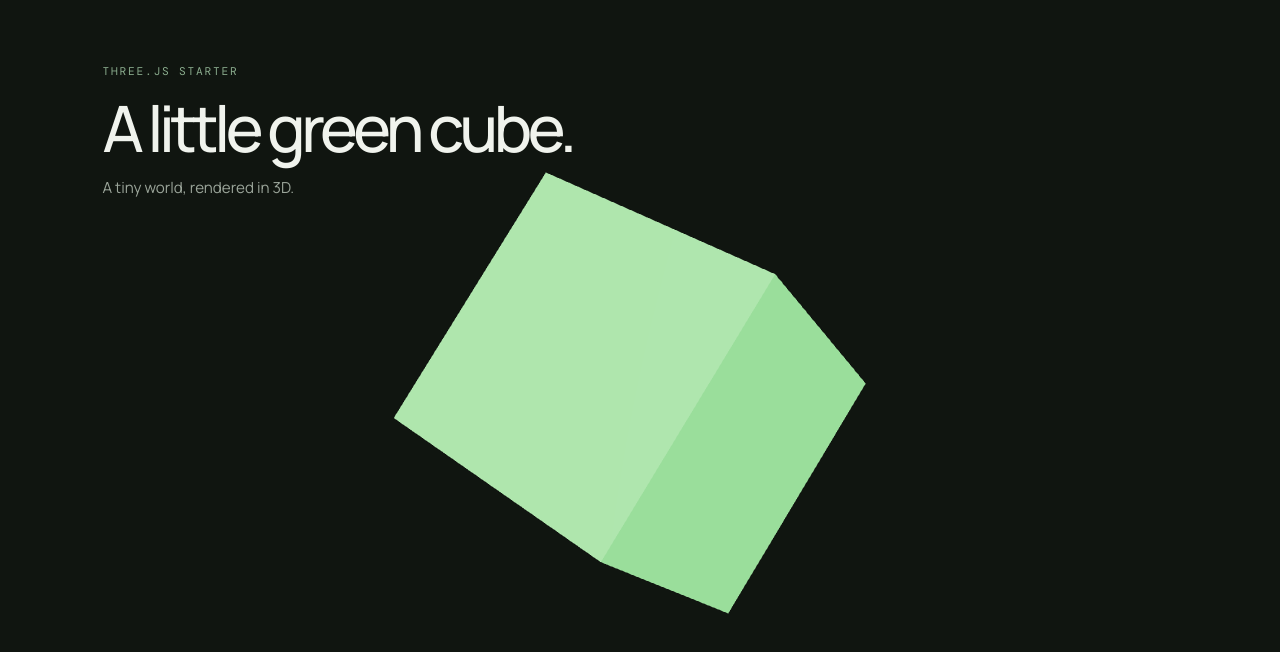
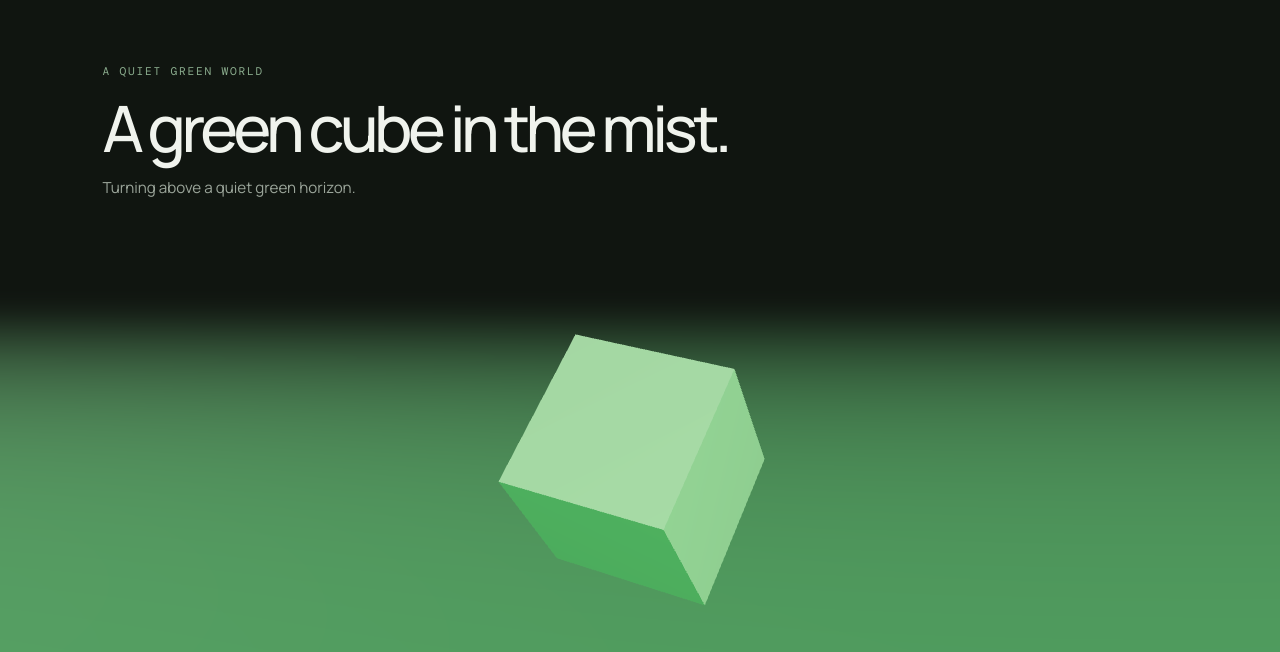
Before and after one commit to r0996908/BabysitterEnMan, a website built with Vite: page index.html in a window 1280 px wide. Built offline with nearby package versions, Linux system fonts and the light colour scheme; animation ran at ten frames a second.

Commit message:
feat: update project documentation and enhance scene with fog and ground

```diff
--- a/index.html
+++ b/index.html
@@ -9,11 +9,11 @@
   <body>
     <main class="scene">
       <div class="caption">
-        <p class="eyebrow">THREE.JS STARTER</p>
-        <h1>A little green cube.</h1>
-        <p class="hint">A tiny world, rendered in 3D.</p>
+        <p class="eyebrow">A QUIET GREEN WORLD</p>
+        <h1>A green cube in the mist.</h1>
+        <p class="hint">Turning above a quiet green horizon.</p>
       </div>
-      <div id="canvas-container" aria-label="A softly lit green 3D cube"></div>
+      <div id="canvas-container" aria-label="A rotating green cube above a softly lit ground fading into mist at the horizon"></div>
     </main>
     <script type="module" src="/src/main.js"></script>
   </body>
--- a/src/main.js
+++ b/src/main.js
@@ -9,6 +9,7 @@ if (!(container instanceof HTMLElement)) {
 
 const scene = new THREE.Scene();
 scene.background = new THREE.Color('#101510');
+scene.fog = new THREE.FogExp2(scene.background, 0.025);
 
 const camera = new THREE.PerspectiveCamera(
   40,
@@ -17,7 +18,7 @@ const camera = new THREE.PerspectiveCamera(
   100,
 );
 camera.position.set(3.5, 2.8, 5);
-camera.lookAt(0, 0, 0);
+camera.lookAt(-5.25, -0.85, -20);
 
 const renderer = new THREE.WebGLRenderer({ antialias: true });
 renderer.setPixelRatio(Math.min(window.devicePixelRatio, 2));
@@ -37,6 +38,17 @@ const fillLight = new THREE.DirectionalLight('#9dffb0', 1.2);
 fillLight.position.set(-4, 1, -3);
 scene.add(fillLight);
 
+const ground = new THREE.Mesh(
+  new THREE.PlaneGeometry(200, 200),
+  new THREE.MeshStandardMaterial({
+    color: '#397a47',
+    roughness: 1,
+  }),
+);
+ground.rotation.x = -Math.PI / 2;
+ground.position.y = -0.85;
+scene.add(ground);
+
 const cube = new THREE.Mesh(
   new THREE.BoxGeometry(1.7, 1.7, 1.7),
   new THREE.MeshStandardMaterial({
@@ -45,6 +57,7 @@ const cube = new THREE.Mesh(
     metalness: 0.05,
   }),
 );
+cube.position.set(0, 0.65, -5);
 scene.add(cube);
 
 const clock = new THREE.Clock();
```
Also changed, not shown: AGENTS.md (+1 -0 lines), README.md.
